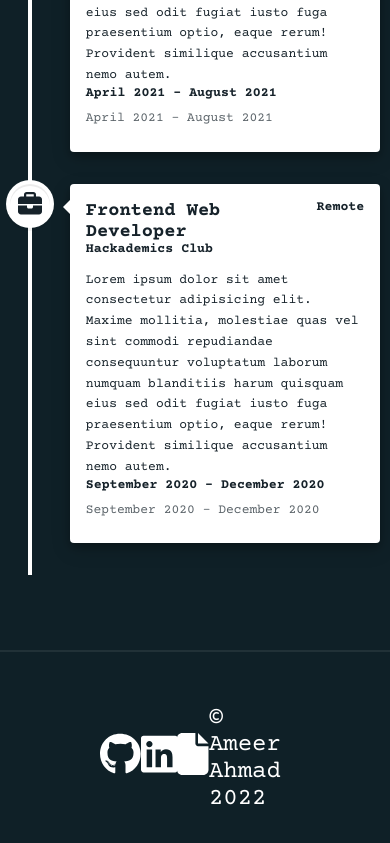
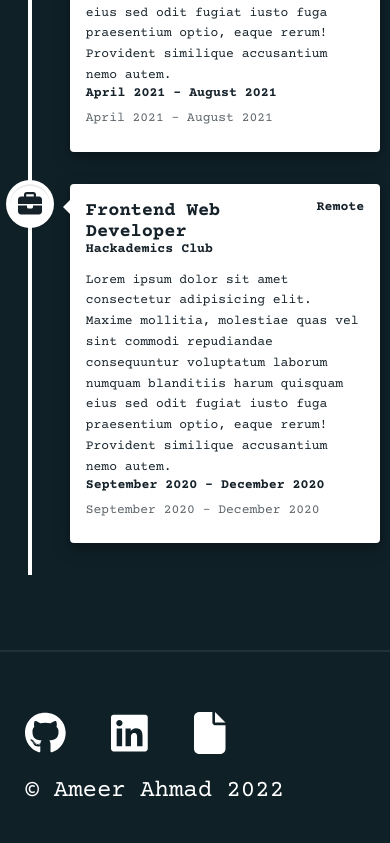
Before and after one commit to ameer-ahmad/portfolio2022, a React (Create React App) app: page / in a window 390 px wide. Shown: the part 4430-5273 px from the top of the page. Built offline with nearby package versions, Linux system fonts and the light colour scheme.

Commit message:
made footer mobile responsive

```diff
--- a/src/App.css
+++ b/src/App.css
@@ -330,6 +330,12 @@ body {
   }
 }
 
+@media only screen and (max-width: 800px) {
+  .footerContainer {
+    padding: 0 25px;
+  }
+}
+
 @media only screen and (max-width: 596px) {
   .aboutLeft h1 {
     font-size: 28px;
@@ -341,6 +347,16 @@ body {
 
   .aboutSocials {
     width: 75%;
+  }
+
+  .footerContainer {
+    flex-direction: column;
+    justify-content: center;
+    align-items: flex-start;
+  }
+
+  .footerSocials {
+    margin-bottom: 15px;
   }
 }
 
```
